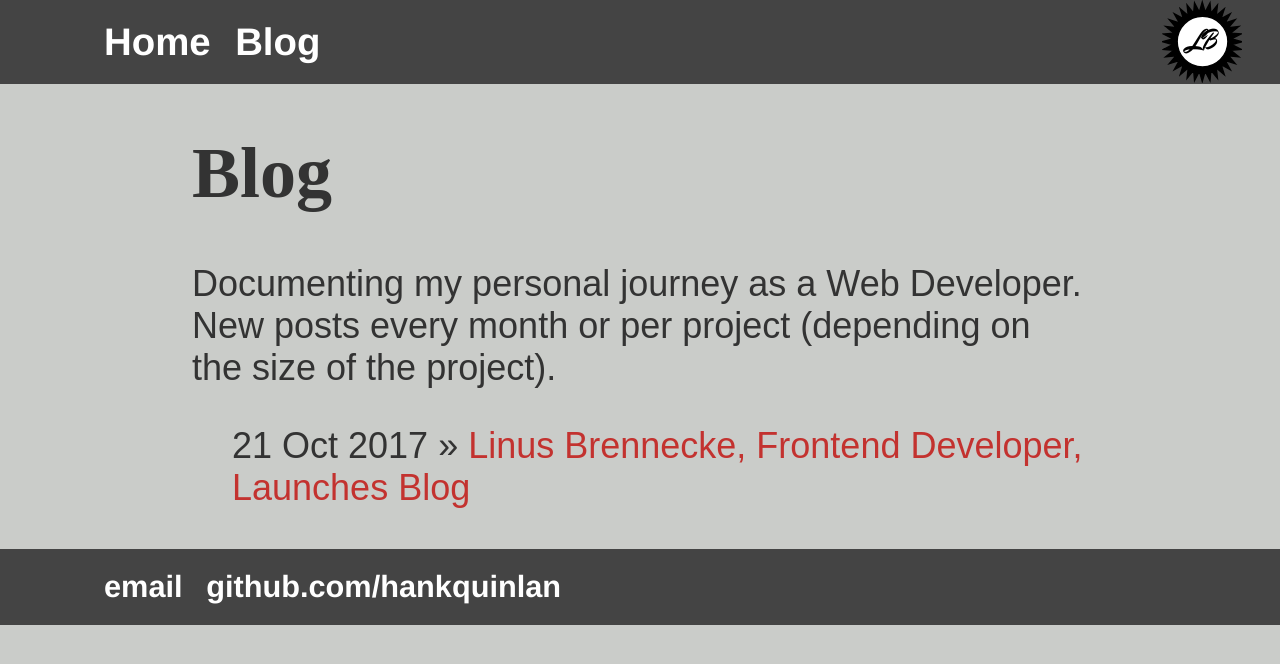
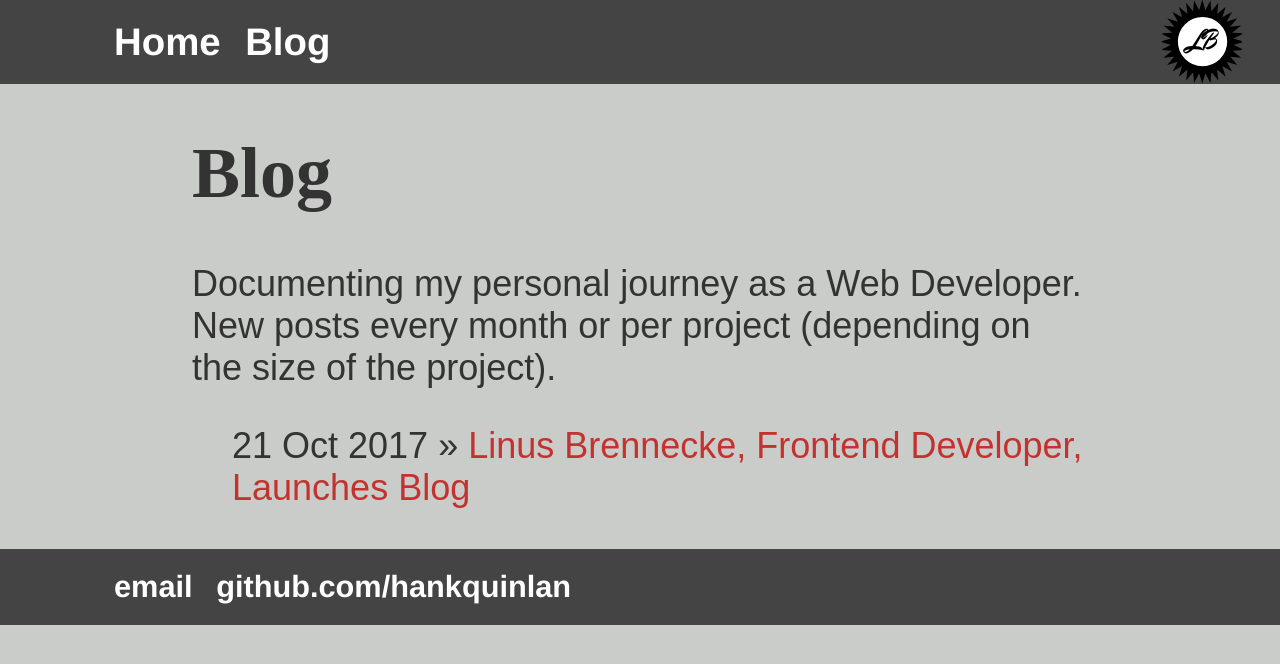
Before and after one commit to nusli/blog, a Jekyll site: the page built from index.html, in a window 1280 px wide. Shown: the top 664 px of the page. Built offline with Jekyll 4.4.1, drawn with Linux system fonts in a browser that asks for light colours.

Commit message:
Improved nav links

```diff
--- a/_layouts/default.html
+++ b/_layouts/default.html
@@ -13,7 +13,7 @@
 
 			<nav>
                 <!-- Logo -->
-                <div class="svg">
+                <a class="svg" href="/">
                 <svg xmlns="http://www.w3.org/2000/svg" xmlns:svg="http://www.w3.org/2000/svg" id="logo" viewbox="0 0 300 310">
                     <g id="sun">
                     <path fill="#000000" stroke="#000000" stroke-width="5" d="m2.00978,156.40256l37.7874,-10.95435l-34.92336,-18.11366l39.19994,-3.37122l-30.72256,-24.58031l39.1053,4.34029l-25.33446,-30.10262l37.50488,11.88692l-18.97604,-34.46422l34.46616,18.97322l-11.88507,-37.50397l30.09796,25.33393l-4.33966,-39.10368l24.57932,30.71989l3.37251,-39.19907l18.11694,34.92754l10.95198,-37.79086l10.95232,37.79086l18.11441,-34.92754l3.37286,39.19907l24.57843,-30.71989l-4.33929,39.10368l30.10127,-25.33393l-11.88809,37.50397l34.4675,-18.97322l-18.97585,34.46422l37.50584,-11.88692l-25.33589,30.10262l39.10649,-4.34029l-30.72253,24.58031l39.1994,3.37122l-34.92349,18.11366l37.78586,10.95435l-37.78586,10.95432l34.92349,18.11453l-39.1994,3.36954l30.72253,24.58174l-39.10649,-4.33998l25.33589,30.09988l-37.50584,-11.88602l18.97585,34.46545l-34.4675,-18.97433l11.88809,37.50433l-30.10127,-25.33398l4.33929,39.10254l-24.57843,-30.71909l-3.37286,39.20044l-18.11441,-34.92676l-10.95232,37.789l-10.95198,-37.789l-18.11694,34.92676l-3.37251,-39.20044l-24.57932,30.71909l4.33966,-39.10254l-30.09796,25.33398l11.88507,-37.50433l-34.46616,18.97433l18.97604,-34.46545l-37.50488,11.88602l25.33446,-30.09988l-39.1053,4.33998l30.72256,-24.58174l-39.19994,-3.36954l34.92336,-18.11453l-37.7874,-10.95432z"/>
@@ -21,7 +21,7 @@
                     </g>
                     <text xml:space="preserve" text-anchor="middle" font-size="26" y="107.60795" x="115" stroke-linecap="null" stroke-linejoin="null" stroke-dasharray="null" stroke-width="0" stroke="#0000ff" fill="#000000" transform="matrix(3.31504, 0, 0, 4.35337, -228.414, -282.933)">LB</text>
                 </svg>
-                </div>
+                </a>
 	    		<ul>
 	        		<li><a href="/">Home</a></li>
 	        		<li><a href="{{site.url}}">Blog</a></li>
--- a/css/default.css
+++ b/css/default.css
@@ -41,12 +41,11 @@
 }
 nav ul li, footer ul li {
     display: inline-block;
-    margin-right: 20px;
     font-size: 2.4em;
-    padding: 20px 0;
+    padding: 20px 10px;
 }
 nav ul li:hover, footer ul li:hover {
-    background-color: black;
+    background-color: #222;
 }
 nav a,footer a {
     color: white;
```
